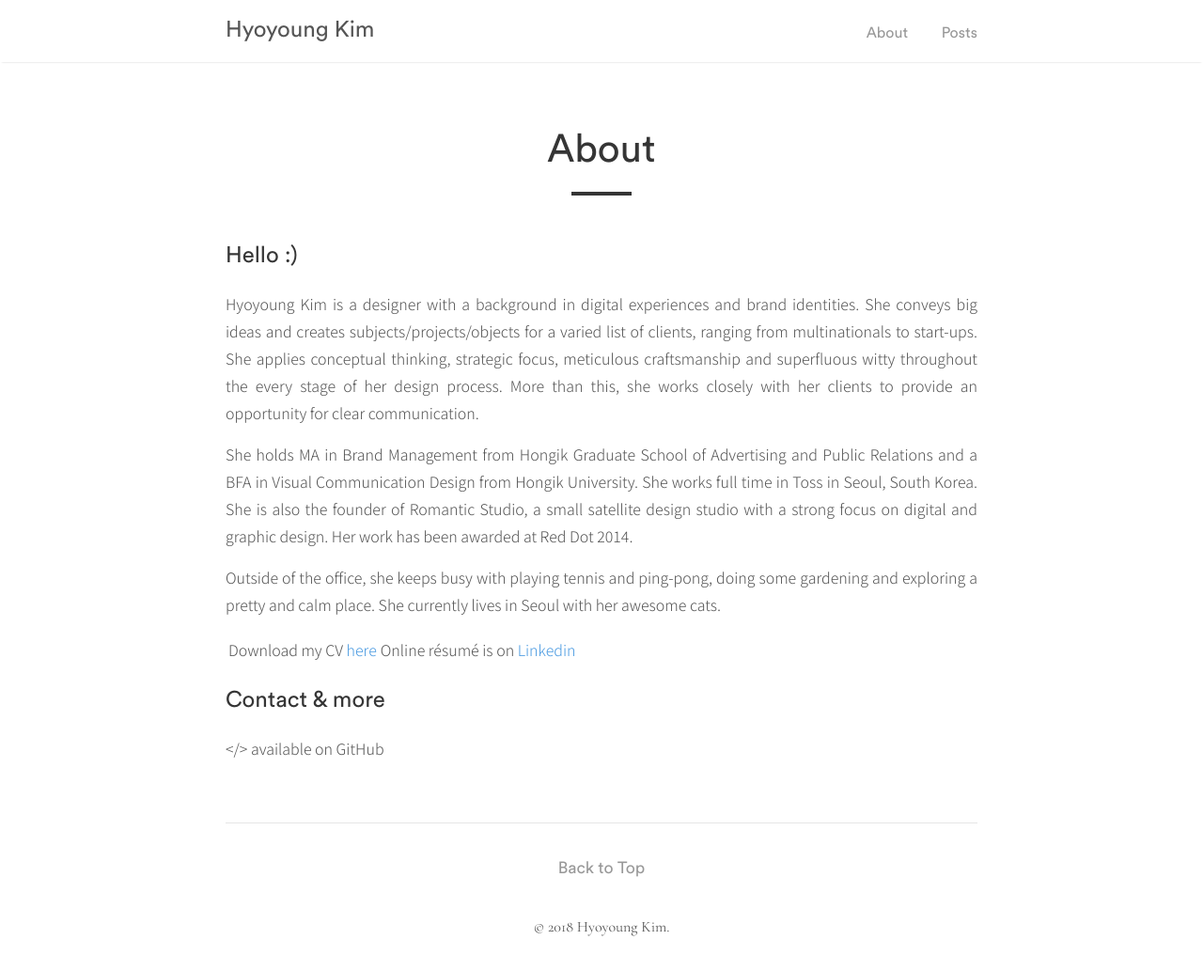
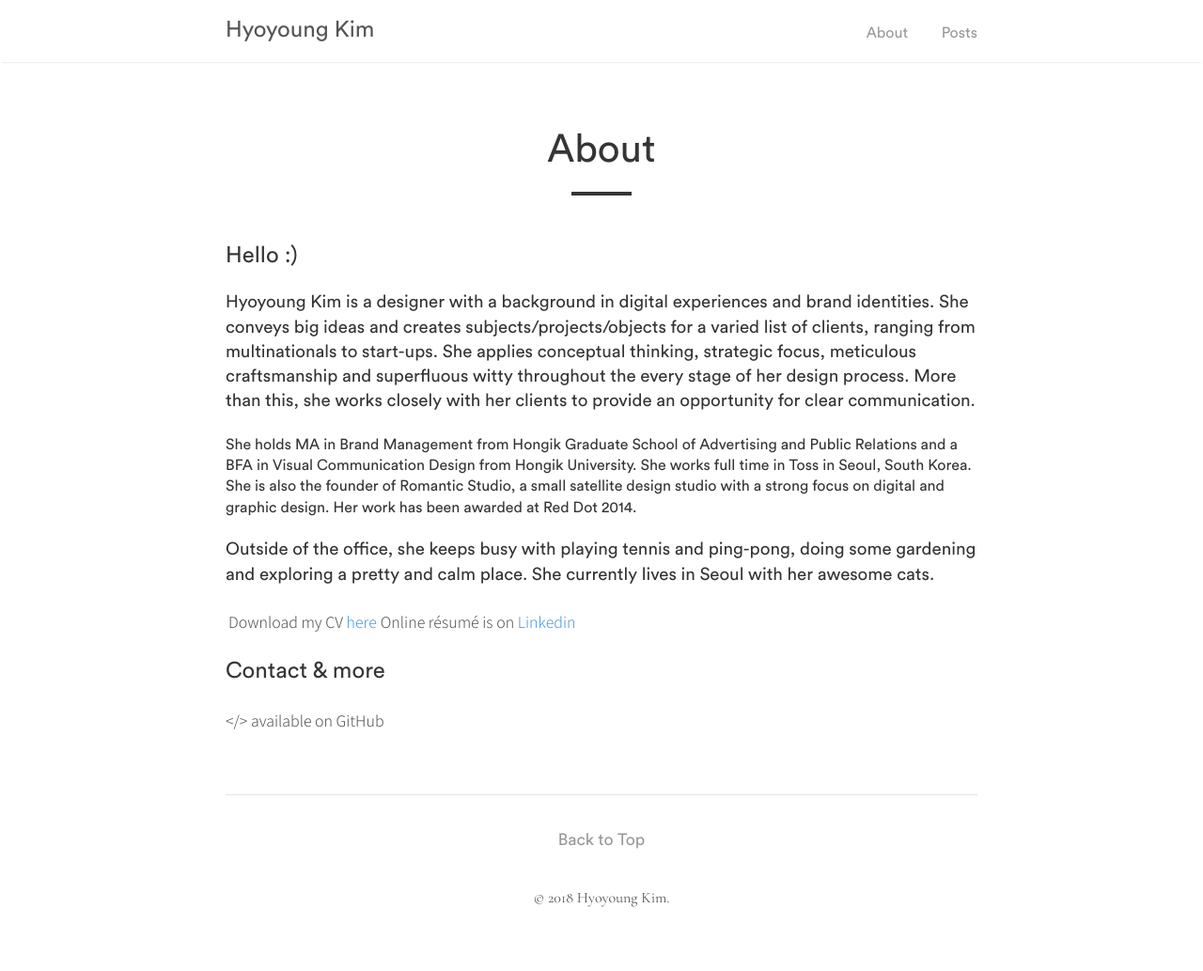
Before and after one commit to hyngkm/hyngkm.github.io, a Jekyll site: the page built from _pages/about.md, in a window 1280 px wide. Shown: the whole page at 94% size. Built offline with Jekyll 4.4.1, drawn with Linux system fonts in a browser that asks for light colours; after the commit the page ends 1002 px from its top, so only the background shows below that.

```diff
--- a/_pages/about.md
+++ b/_pages/about.md
@@ -6,11 +6,11 @@ permalink: /about/
 ---
 
 ## Hello :)
-Hyoyoung Kim is a designer with a background in digital experiences and brand identities. She conveys big ideas and creates subjects/projects/objects for a varied list of clients, ranging from multinationals to start-ups. She applies conceptual thinking, strategic focus, meticulous craftsmanship and superfluous witty throughout the every stage of her design process. More than this, she works closely with her clients to provide an opportunity for clear communication.
+### Hyoyoung Kim is a designer with a background in digital experiences and brand identities. She conveys big ideas and creates subjects/projects/objects for a varied list of clients, ranging from multinationals to start-ups. She applies conceptual thinking, strategic focus, meticulous craftsmanship and superfluous witty throughout the every stage of her design process. More than this, she works closely with her clients to provide an opportunity for clear communication.
 
-She holds MA in Brand Management from Hongik Graduate School of Advertising and Public Relations and a BFA in Visual Communication Design from Hongik University. She works full time in Toss in Seoul, South Korea. She is also the founder of Romantic Studio, a small satellite design studio with a strong focus on digital and graphic design. Her work has been awarded at Red Dot 2014.
+#### She holds MA in Brand Management from Hongik Graduate School of Advertising and Public Relations and a BFA in Visual Communication Design from Hongik University. She works full time in Toss in Seoul, South Korea. She is also the founder of Romantic Studio, a small satellite design studio with a strong focus on digital and graphic design. Her work has been awarded at Red Dot 2014.
 
-Outside of the office, she keeps busy with playing tennis and ping-pong, doing some gardening and exploring a pretty and calm place. She currently lives in Seoul with her awesome cats.
+### Outside of the office, she keeps busy with playing tennis and ping-pong, doing some gardening and exploring a pretty and calm place. She currently lives in Seoul with her awesome cats.
 
 Download my CV [here](https://www.dropbox.com/s/mflqvuydydry20q/hyoyoung_kim.pdf?dl=0)   |   Online résumé is on [Linkedin](https://www.linkedin.com/in/hyoyoungkim/)
 
```
